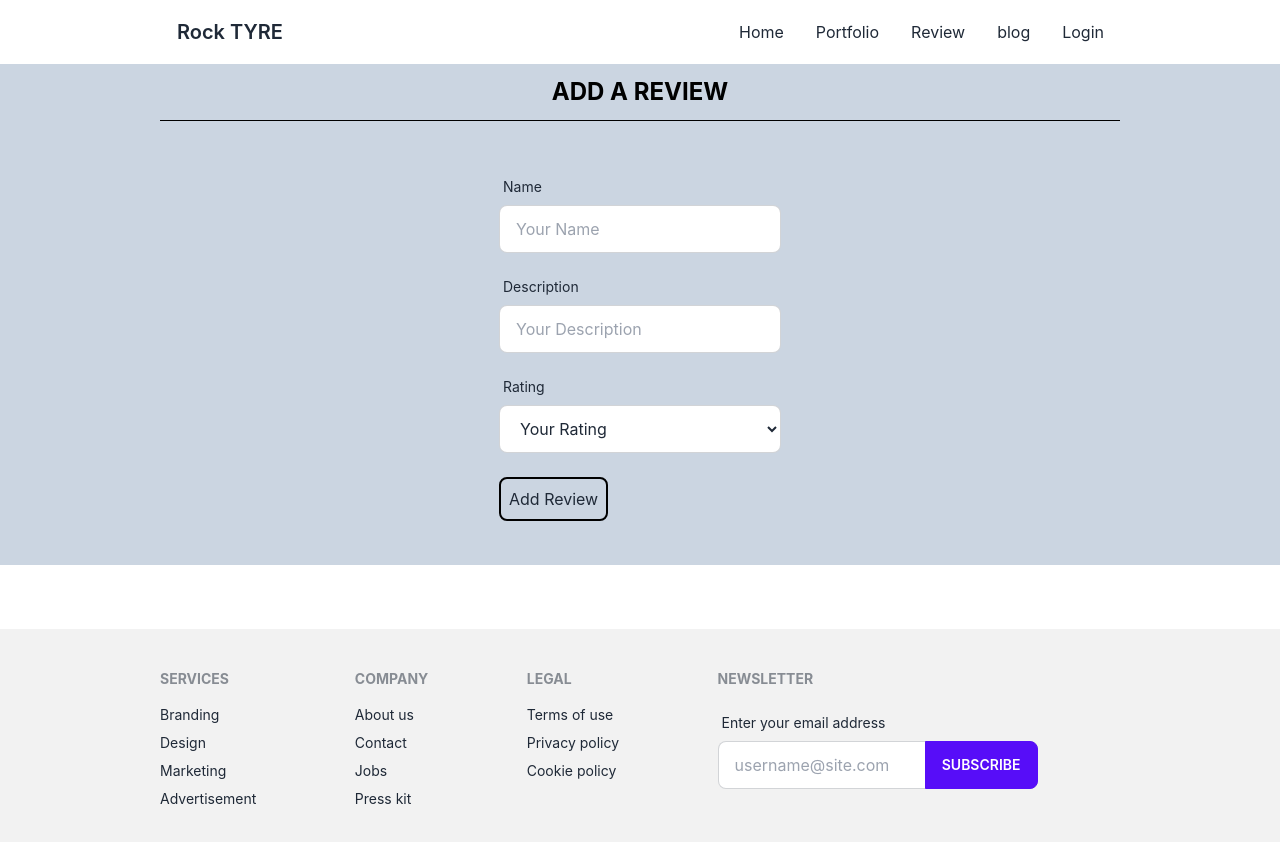
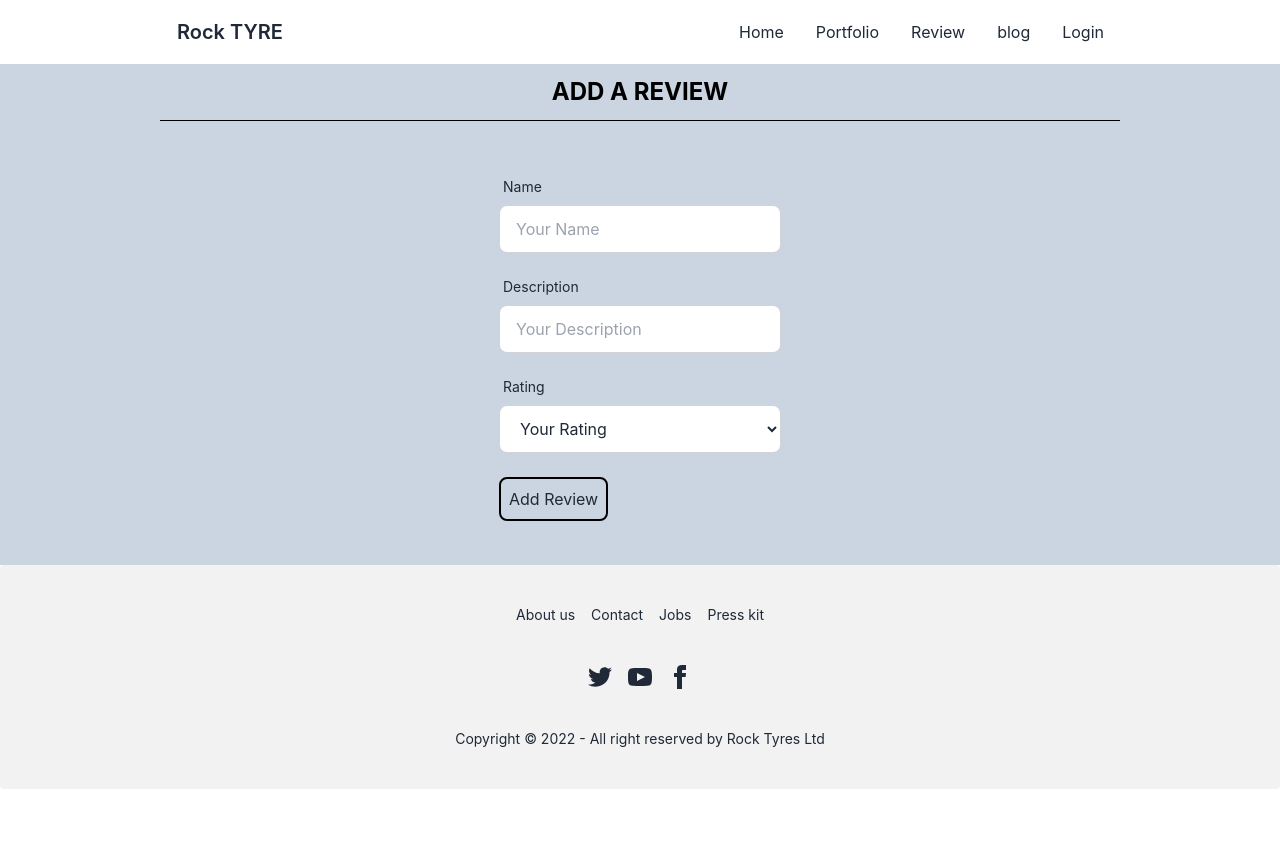
Before and after one commit to mdmehedihasan/rock-tyre-client-side, a React (Create React App) app: page /addreview in a window 1280 px wide. Shown: the top 842 px of the page. After the commit the page ends 800 px from the top, so only its background shows below. Built offline with nearby package versions, Linux system fonts and the light colour scheme.

Commit message:
footer changed

```diff
--- a/src/Pages/Shared/Footer.js
+++ b/src/Pages/Shared/Footer.js
@@ -3,38 +3,22 @@
 const Footer = () => {
     return (
         <div>
-            <footer className="footer p-10 bg-base-200 text-base-content px-40 mt-16">
-                <div>
-                    <span class="footer-title">Services</span>
-                    <a class="link link-hover">Branding</a>
-                    <a class="link link-hover">Design</a>
-                    <a class="link link-hover">Marketing</a>
-                    <a class="link link-hover">Advertisement</a>
-                </div>
-                <div>
-                    <span class="footer-title">Company</span>
+            <footer class="footer footer-center p-10 bg-base-200 text-base-content rounded">
+                <div class="grid grid-flow-col gap-4">
                     <a class="link link-hover">About us</a>
                     <a class="link link-hover">Contact</a>
                     <a class="link link-hover">Jobs</a>
                     <a class="link link-hover">Press kit</a>
                 </div>
                 <div>
-                    <span class="footer-title">Legal</span>
-                    <a class="link link-hover">Terms of use</a>
-                    <a class="link link-hover">Privacy policy</a>
-                    <a class="link link-hover">Cookie policy</a>
+                    <div class="grid grid-flow-col gap-4">
+                        <a><svg xmlns="http://www.w3.org/2000/svg" width="24" height="24" viewBox="0 0 24 24" class="fill-current"><path d="M24 4.557c-.883.392-1.832.656-2.828.775 1.017-.609 1.798-1.574 2.165-2.724-.951.564-2.005.974-3.127 1.195-.897-.957-2.178-1.555-3.594-1.555-3.179 0-5.515 2.966-4.797 6.045-4.091-.205-7.719-2.165-10.148-5.144-1.29 2.213-.669 5.108 1.523 6.574-.806-.026-1.566-.247-2.229-.616-.054 2.281 1.581 4.415 3.949 4.89-.693.188-1.452.232-2.224.084.626 1.956 2.444 3.379 4.6 3.419-2.07 1.623-4.678 2.348-7.29 2.04 2.179 1.397 4.768 2.212 7.548 2.212 9.142 0 14.307-7.721 13.995-14.646.962-.695 1.797-1.562 2.457-2.549z"></path></svg></a>
+                        <a><svg xmlns="http://www.w3.org/2000/svg" width="24" height="24" viewBox="0 0 24 24" class="fill-current"><path d="M19.615 3.184c-3.604-.246-11.631-.245-15.23 0-3.897.266-4.356 2.62-4.385 8.816.029 6.185.484 8.549 4.385 8.816 3.6.245 11.626.246 15.23 0 3.897-.266 4.356-2.62 4.385-8.816-.029-6.185-.484-8.549-4.385-8.816zm-10.615 12.816v-8l8 3.993-8 4.007z"></path></svg></a>
+                        <a><svg xmlns="http://www.w3.org/2000/svg" width="24" height="24" viewBox="0 0 24 24" class="fill-current"><path d="M9 8h-3v4h3v12h5v-12h3.642l.358-4h-4v-1.667c0-.955.192-1.333 1.115-1.333h2.885v-5h-3.808c-3.596 0-5.192 1.583-5.192 4.615v3.385z"></path></svg></a>
+                    </div>
                 </div>
                 <div>
-                    <span class="footer-title">Newsletter</span>
-                    <div class="form-control w-80">
-                        <label class="label">
-                            <span class="label-text">Enter your email address</span>
-                        </label>
-                        <div class="relative">
-                            <input type="text" placeholder="username@site.com" class="input input-bordered w-full pr-16" />
-                            <button class="btn btn-primary absolute top-0 right-0 rounded-l-none">Subscribe</button>
-                        </div>
-                    </div>
+                    <p>Copyright © 2022 - All right reserved by Rock Tyres Ltd</p>
                 </div>
             </footer>
         </div>
```
